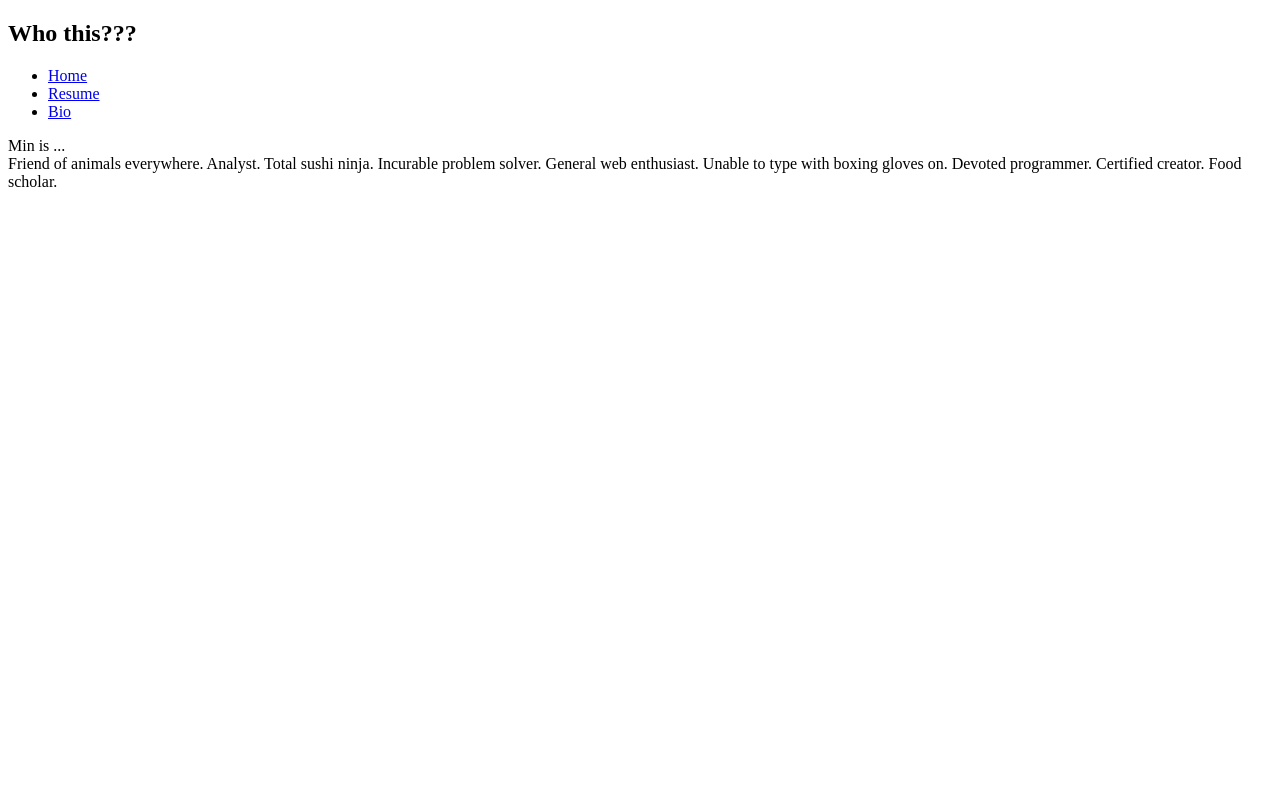
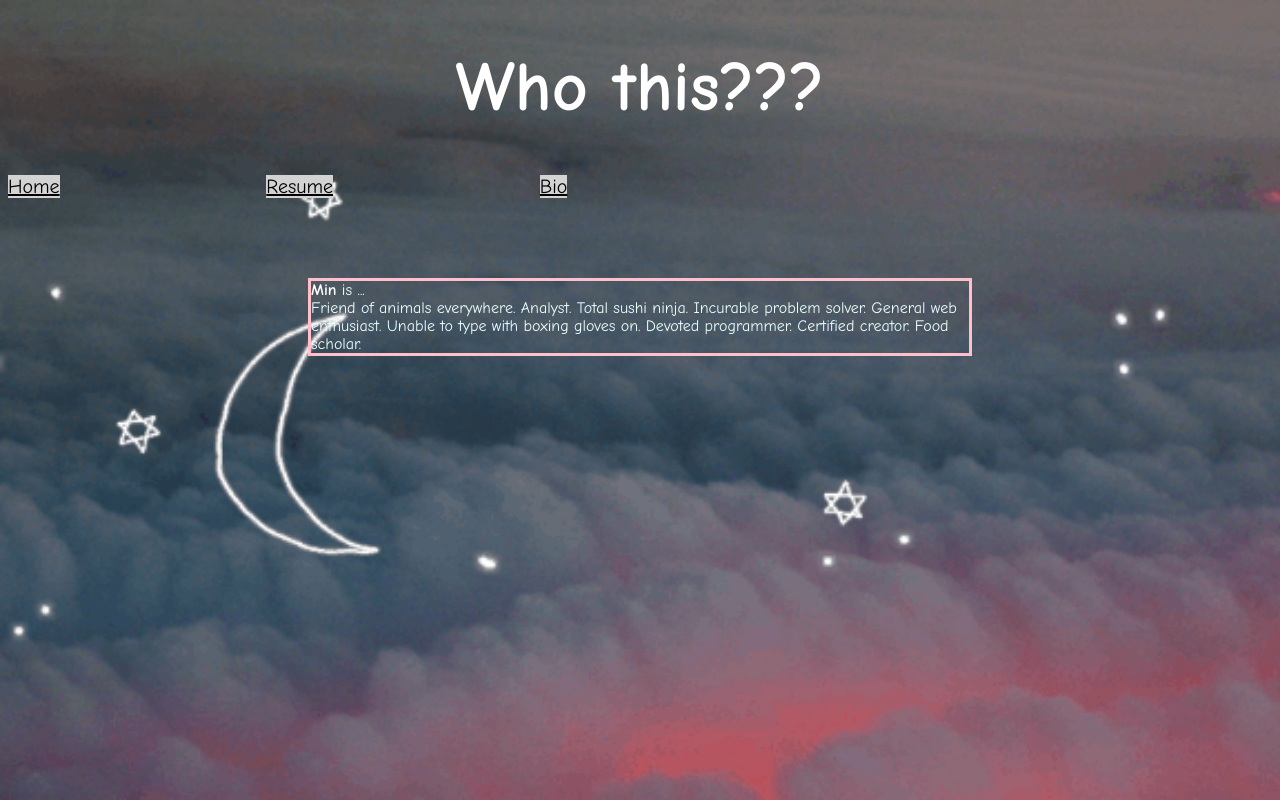
Before and after one commit to haominf/haominf.github.io, a plain HTML site: page bio.html in a window 1280 px wide. Drawn offline with Linux system fonts and the light colour scheme.

Commit message:
added haominf.css

```diff
--- a/bio.html
+++ b/bio.html
@@ -3,13 +3,13 @@
 
 	<head>
 		<title>Min's Bio</title>
-		<meta charset="uft-8">
-		<link rel="stylesheet" type="text/css" href="index.css">
+		<meta charset="utf-8">
+		<link rel="stylesheet" type="text/css" href="haominf.css">
 	</head>
 
 	<body>
 		<header>
-			<h2>Who this???</h2>
+			<h1>Who this???</h2>
 		</header>
 		<nav>
             <ul>
@@ -18,8 +18,8 @@
             	<li><a href="bio.html">Bio</a></li>
             </ul>
         </nav>
-		<div>
-			Min is ...
+		<div id="bio">
+			<span>Min</span> is ...
 			<br>Friend of animals everywhere. Analyst. Total sushi ninja. Incurable problem solver. General web enthusiast. Unable to type with boxing gloves on. Devoted programmer. Certified creator. Food scholar.
 		</div>
 	</body>
--- /dev/null
+++ b/haominf.css
@@ -0,0 +1,84 @@
+body {
+	background-image: url("cool.gif");
+	background-repeat: no-repeat;
+	background-attachment: fixed;
+	background-position: center;
+	background-size: cover;
+	font-family: "Comic Sans MS", cursive, sans-serif;
+	color: #eafffd;
+}
+
+h1 {
+	color: white;
+	font-size: 70px;
+	width: 100%;
+	font-weight: bold;
+	text-align: center;
+}
+
+h2 {
+	font-size: 50px;
+	text-align: center;
+}
+
+h3 {
+	font-size: 30px;
+	text-align: left;
+	color: pink;
+}
+
+nav ul {
+	list-style-type: none;
+	margin: 0;
+    padding: 0;
+    font-size: 20px;
+}
+
+nav li{
+	display: inline;
+	margin-right: 200px;
+	background-color: lightgrey;
+}
+
+nav li a {
+    color: black;
+    text-align: center;
+    text-decoration: underline;
+}
+
+nav li a:hover {
+    background-color: pink;
+}
+
+li {
+	list-style-type: square;
+}
+
+img {
+	height: 500px;
+	width: 500px;
+    border-radius: 35%;
+    float: right;
+}
+
+#index {
+	background-attachment: scroll;
+}
+
+#bio {
+	margin-top: 80px;
+	margin-left: 300px;
+	margin-right: 300px;
+	border-style: solid;
+	border-color: pink;
+}
+
+#contact {
+	text-align: center;
+	margin-top: -20px;
+}
+
+span {
+	font-weight: bold;
+	color: white;
+}
```
Also changed, not shown: index.html (+3 -3 lines), resume.html (+2 -2 lines), cool.gif (added), 1 other file.
